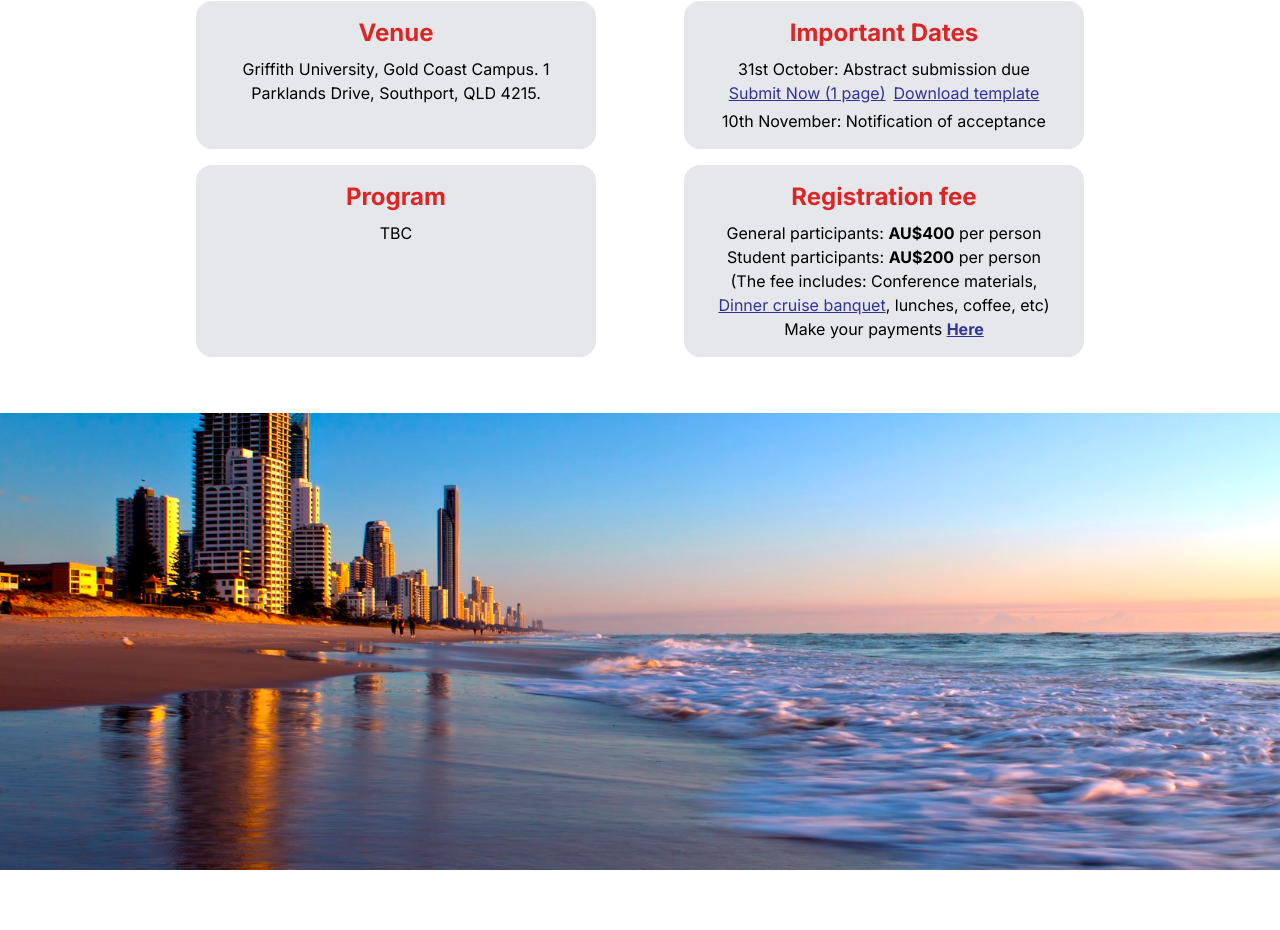
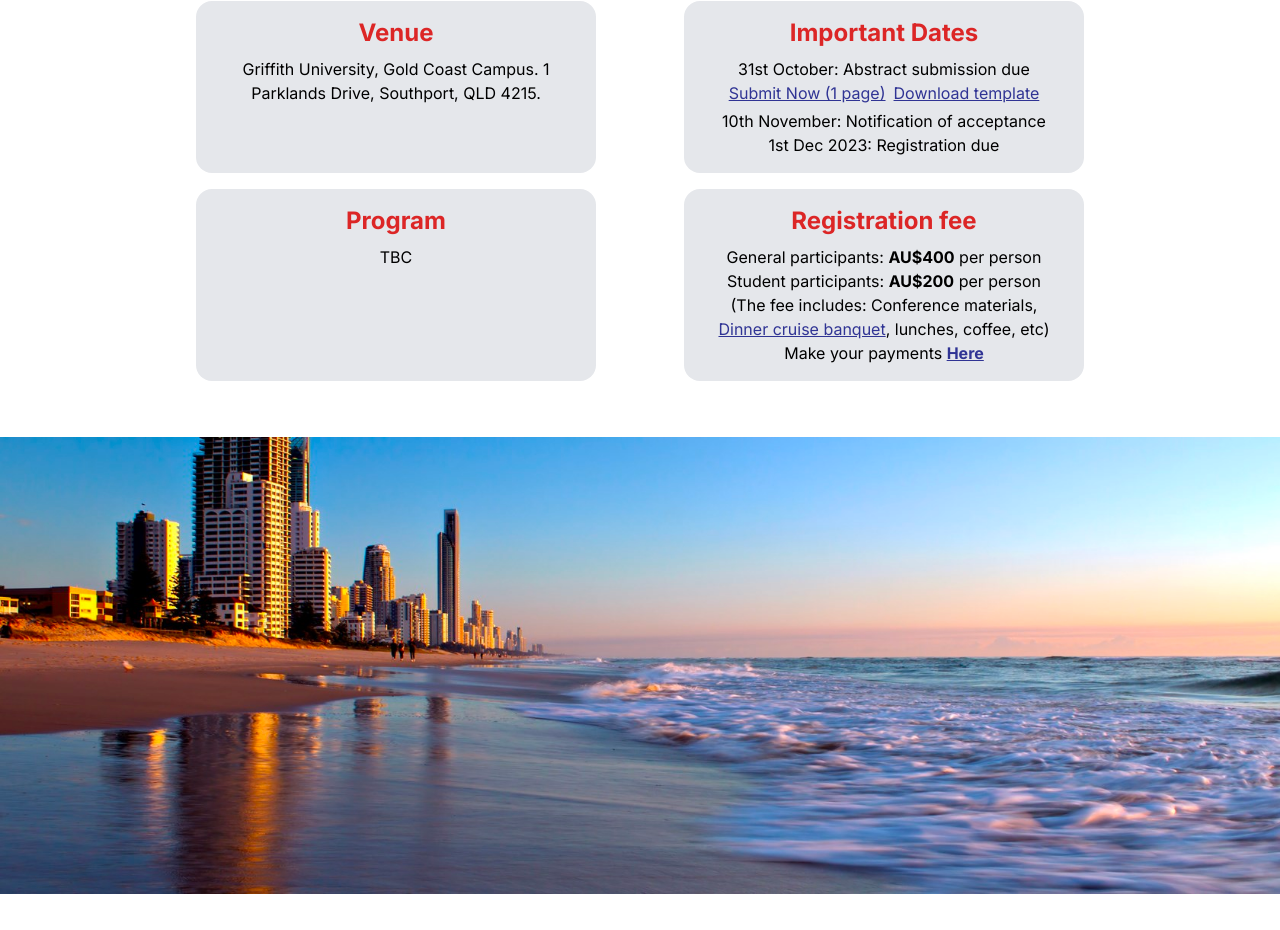
Before and after one commit to AnhisCode/bio4apps, a Next.js app: page / in a window 1280 px wide. Shown: the part 857-1787 px from the top of the page. Built offline with nearby package versions, Linux system fonts and the light colour scheme.

Commit message:
due date

```diff
--- a/app/page.tsx
+++ b/app/page.tsx
@@ -148,6 +148,9 @@ export default function Home() {
                             </div>
                             <p>
                                 10th November: Notification of acceptance
+                            </p>
+                            <p>
+                                1st Dec 2023: Registration due
                             </p>
                         </div>
                     </div>
```
